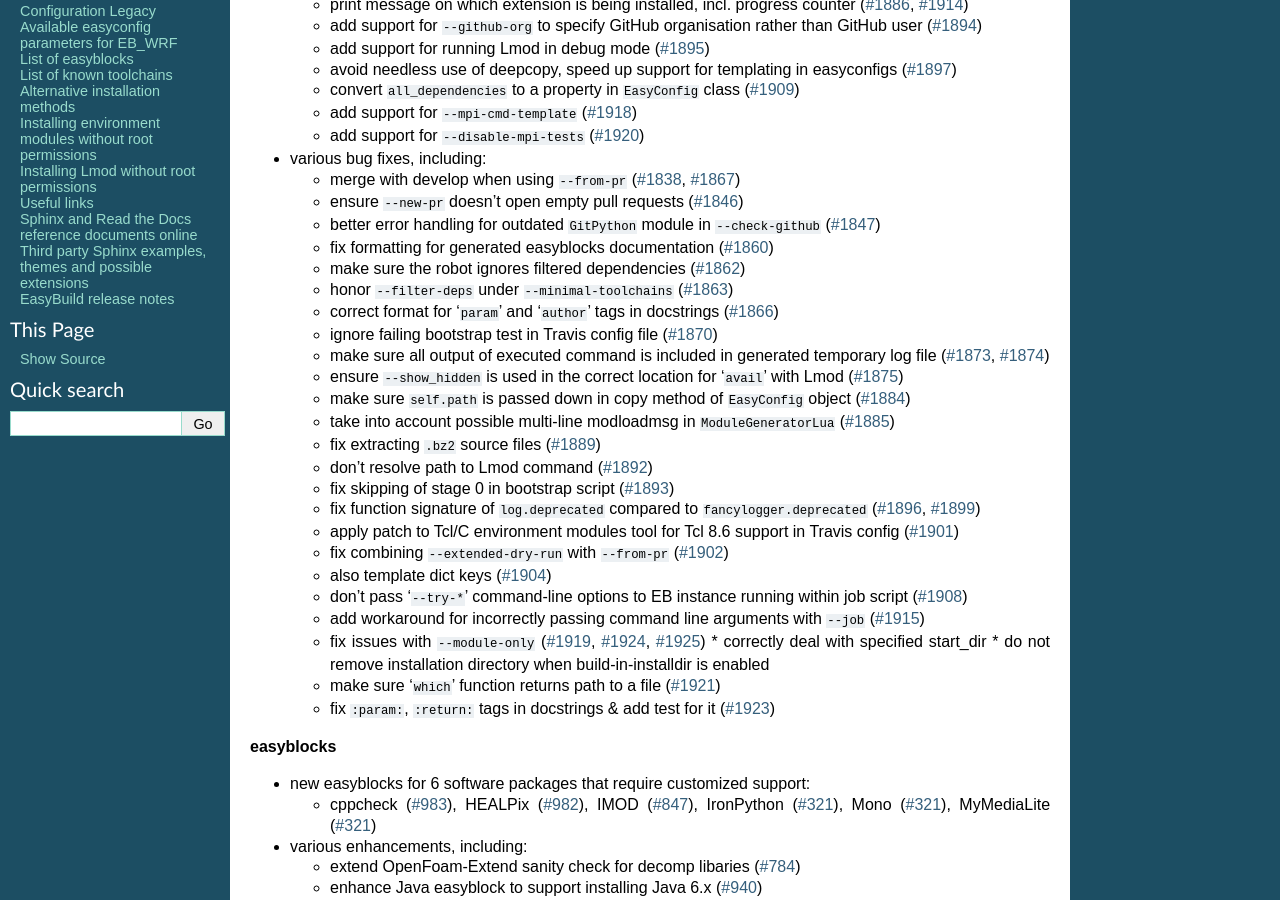
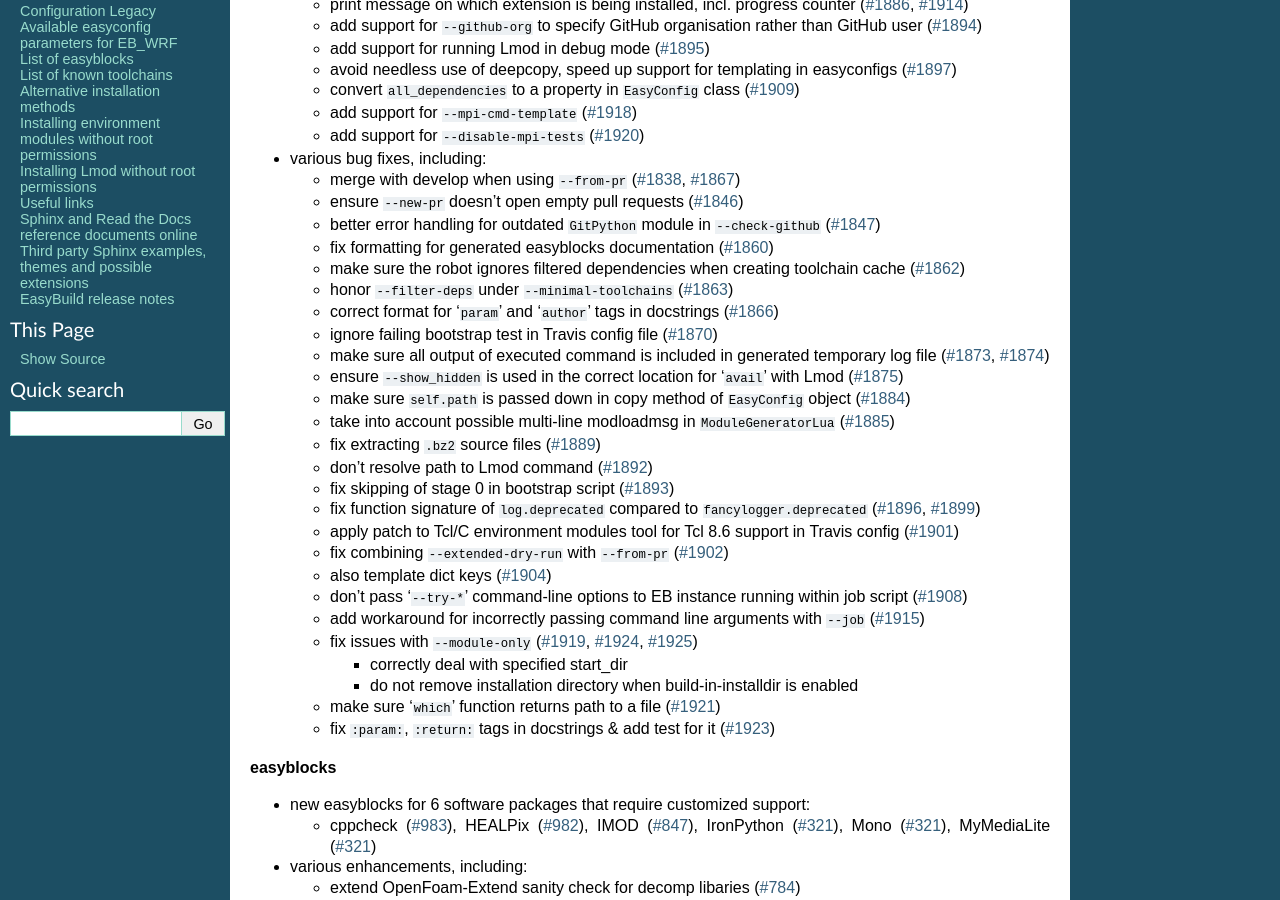
Before and after one commit to easybuilders/easybuild, a Sphinx documentation site: the page built from docs/Release_notes.rst, in a window 1280 px wide and 900 px high, scrolled down 617 px. Built offline with Sphinx 7.4.7, drawn with Linux system fonts in a browser that asks for light colours; some of the changed text lies outside the part shown.

Commit message:
fix formatting

```diff
--- a/docs/Release_notes.rst
+++ b/docs/Release_notes.rst
@@ -47,7 +47,7 @@ feature release
   * ensure ``--new-pr`` doesn't open empty pull requests (`#1846 <https://github.com/hpcugent/easybuild-framework/pull/1846>`_)
   * better error handling for outdated ``GitPython`` module in ``--check-github`` (`#1847 <https://github.com/hpcugent/easybuild-framework/pull/1847>`_)
   * fix formatting for generated easyblocks documentation (`#1860 <https://github.com/hpcugent/easybuild-framework/pull/1860>`_)
-  * make sure the robot ignores filtered dependencies (`#1862 <https://github.com/hpcugent/easybuild-framework/pull/1862>`_)
+  * make sure the robot ignores filtered dependencies when creating toolchain cache (`#1862 <https://github.com/hpcugent/easybuild-framework/pull/1862>`_)
   * honor ``--filter-deps`` under ``--minimal-toolchains`` (`#1863 <https://github.com/hpcugent/easybuild-framework/pull/1863>`_)
   * correct format for '``param``' and '``author``' tags in docstrings (`#1866 <https://github.com/hpcugent/easybuild-framework/pull/1866>`_)
   * ignore failing bootstrap test in Travis config file (`#1870 <https://github.com/hpcugent/easybuild-framework/pull/1870>`_)
@@ -65,8 +65,10 @@ feature release
   * don't pass '``--try-*``' command-line options to EB instance running within job script (`#1908 <https://github.com/hpcugent/easybuild-framework/pull/1908>`_)
   * add workaround for incorrectly passing command line arguments with ``--job`` (`#1915 <https://github.com/hpcugent/easybuild-framework/pull/1915>`_)
   * fix issues with ``--module-only`` (`#1919 <https://github.com/hpcugent/easybuild-framework/pull/1919>`_, `#1924 <https://github.com/hpcugent/easybuild-framework/pull/1924>`_, `#1925 <https://github.com/hpcugent/easybuild-framework/pull/1925>`_)
+
     * correctly deal with specified start_dir
     * do not remove installation directory when build-in-installdir is enabled
+
   * make sure '``which``' function returns path to a file (`#1921 <https://github.com/hpcugent/easybuild-framework/pull/1921>`_)
   * fix ``:param:``, ``:return:`` tags in docstrings & add test for it (`#1923 <https://github.com/hpcugent/easybuild-framework/pull/1923>`_)
 
```
